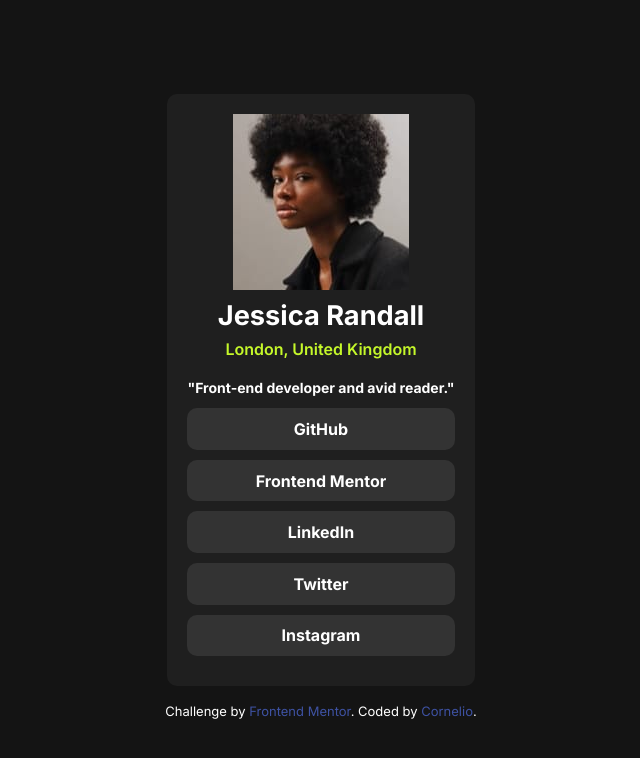
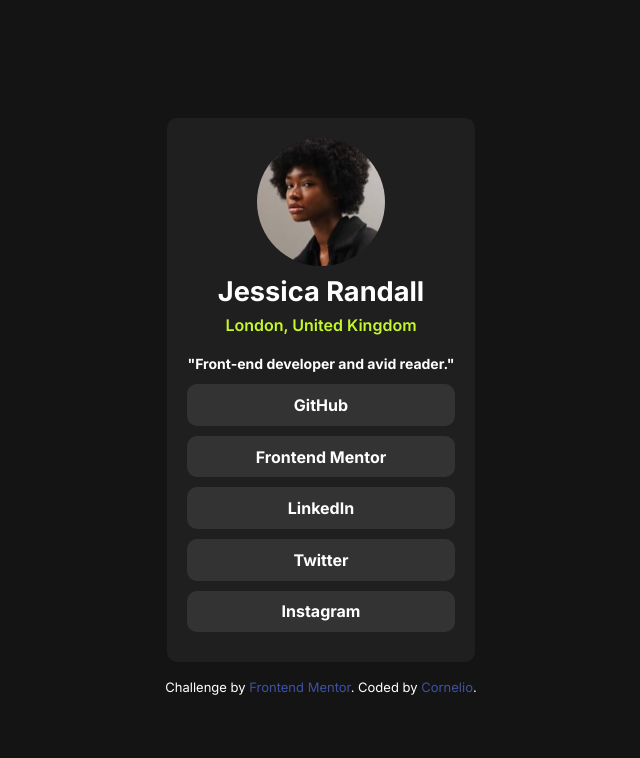
Before and after one commit to Cornelio-II/social-links-profile, a Vue app: page / in a window 1280 px wide. Shown: the top 758 px of the page, without its empty margins (319-959 px from the left). Built offline with nearby package versions, Linux system fonts and the light colour scheme.

Commit message:
Sytle: update styles

```diff
--- a/src/style.css
+++ b/src/style.css
@@ -51,14 +51,15 @@ body {
   -moz-osx-font-smoothing: grayscale;
 
 }
-img,
-video,
-iframe {
-  max-inline-size: 100%;
-  block-size: auto;
+img{
+  max-inline-size: 100%; /*max-width: 100% for internationalization approach*/
+  max-block-size: 100%; /*max-height: 100% for internationalization approach*/
+  block-size: 8rem;  /*replace height for internationalization approach*/
+  inline-size: 8rem; /*replace width for internationalization approach*/
   aspect-ratio: 2/1;
   object-fit: cover;
   object-position: top center;
+  border-radius: 50%;
 }
 
 h1 {
```
